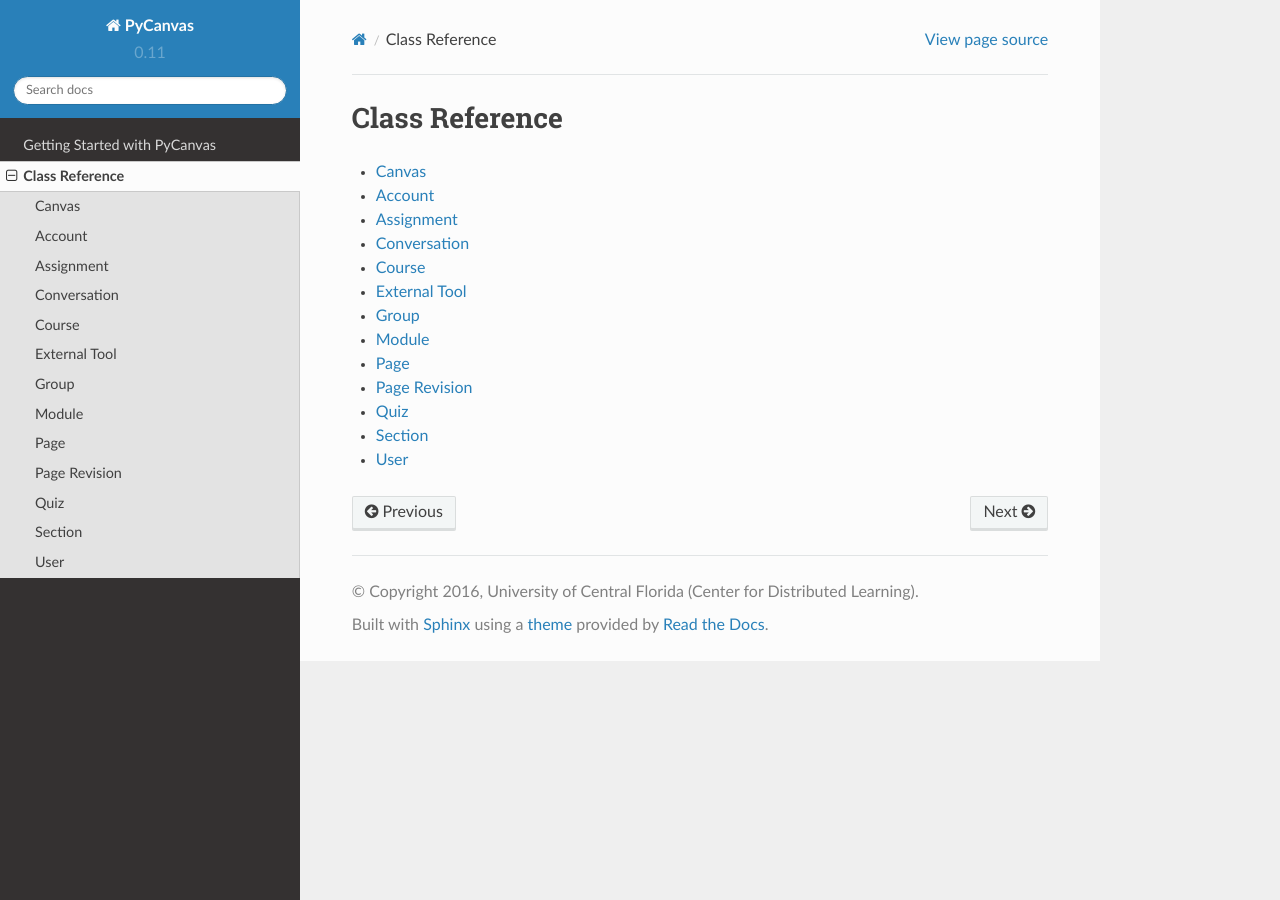
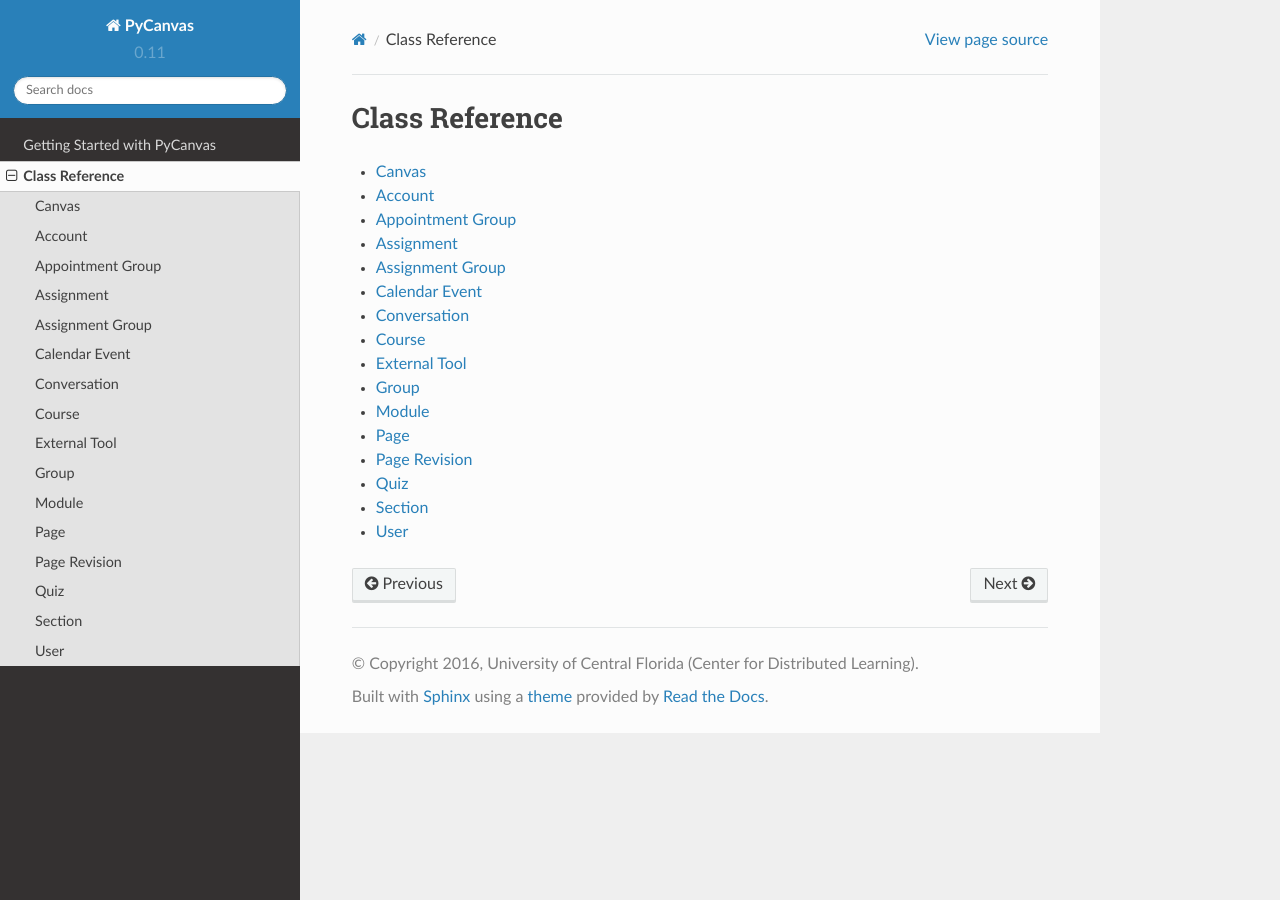
Before and after one commit to ucfopen/canvasapi, a Sphinx documentation site: the page built from docs/class-reference.rst, in a window 1280 px wide. Built offline with Sphinx 7.4.7 and the Read the Docs theme 2.0.0, drawn with Linux system fonts in a browser that asks for light colours; pages that are not in the unit, such as notebooks, are missing from menus.

Commit message:
Added doc files for new classes.

```diff
--- /dev/null
+++ b/docs/appointment-group-ref.rst
@@ -0,0 +1,6 @@
+=================
+Appointment Group
+=================
+
+.. autoclass:: pycanvas.appointment_group.AppointmentGroup
+    :members:
--- a/docs/assignment-ref.rst
+++ b/docs/assignment-ref.rst
@@ -4,3 +4,10 @@
 
 .. autoclass:: pycanvas.assignment.Assignment
     :members:
+
+
+================
+Assignment Group
+================
+.. autoclass:: pycanvas.assignment.AssignmentGroup
+    :members:
--- /dev/null
+++ b/docs/calendar-event-ref.rst
@@ -0,0 +1,6 @@
+==============
+Calendar Event
+==============
+
+.. autoclass:: pycanvas.calendar_event.CalendarEvent
+    :members:
--- a/docs/class-reference.rst
+++ b/docs/class-reference.rst
@@ -5,7 +5,9 @@
 
     canvas-ref
     account-ref
+    appointment-group-ref
     assignment-ref
+    calendar-event-ref
     conversation-ref
     course-ref
     external-tool-ref
```
